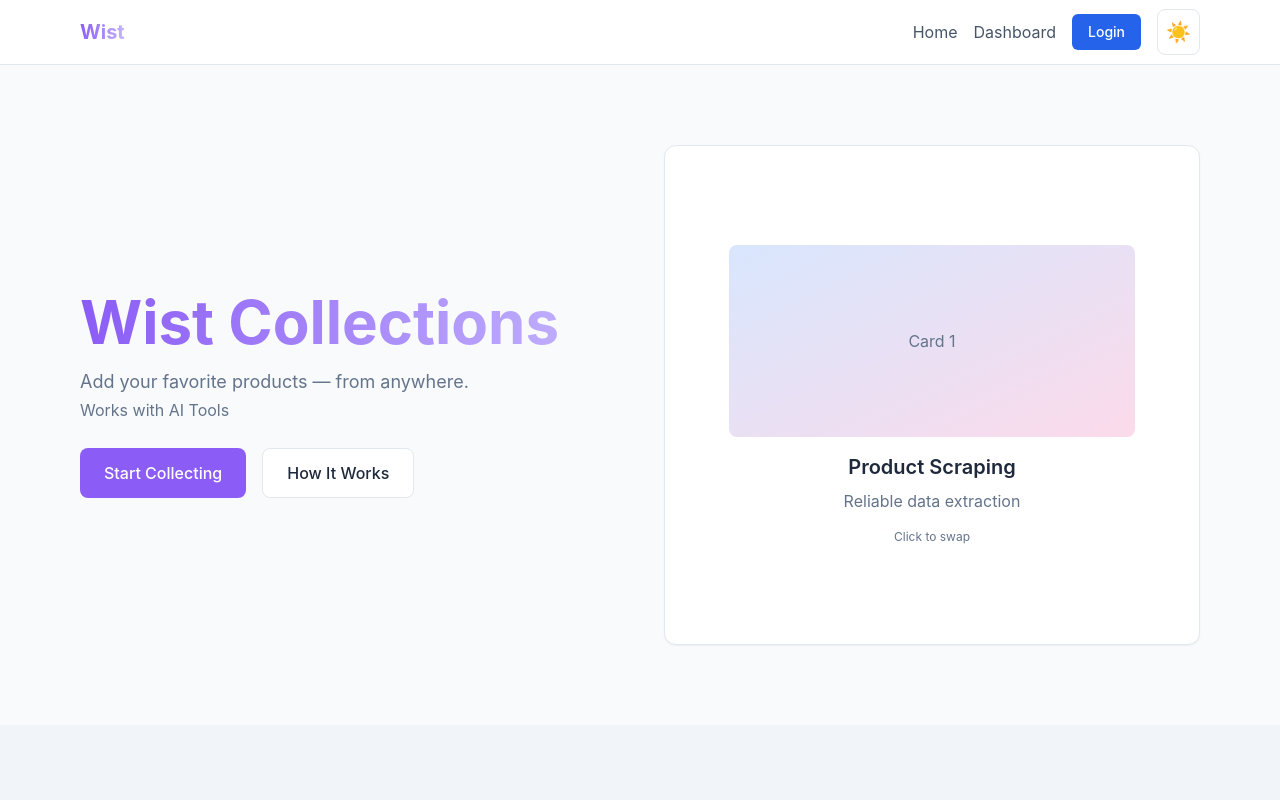
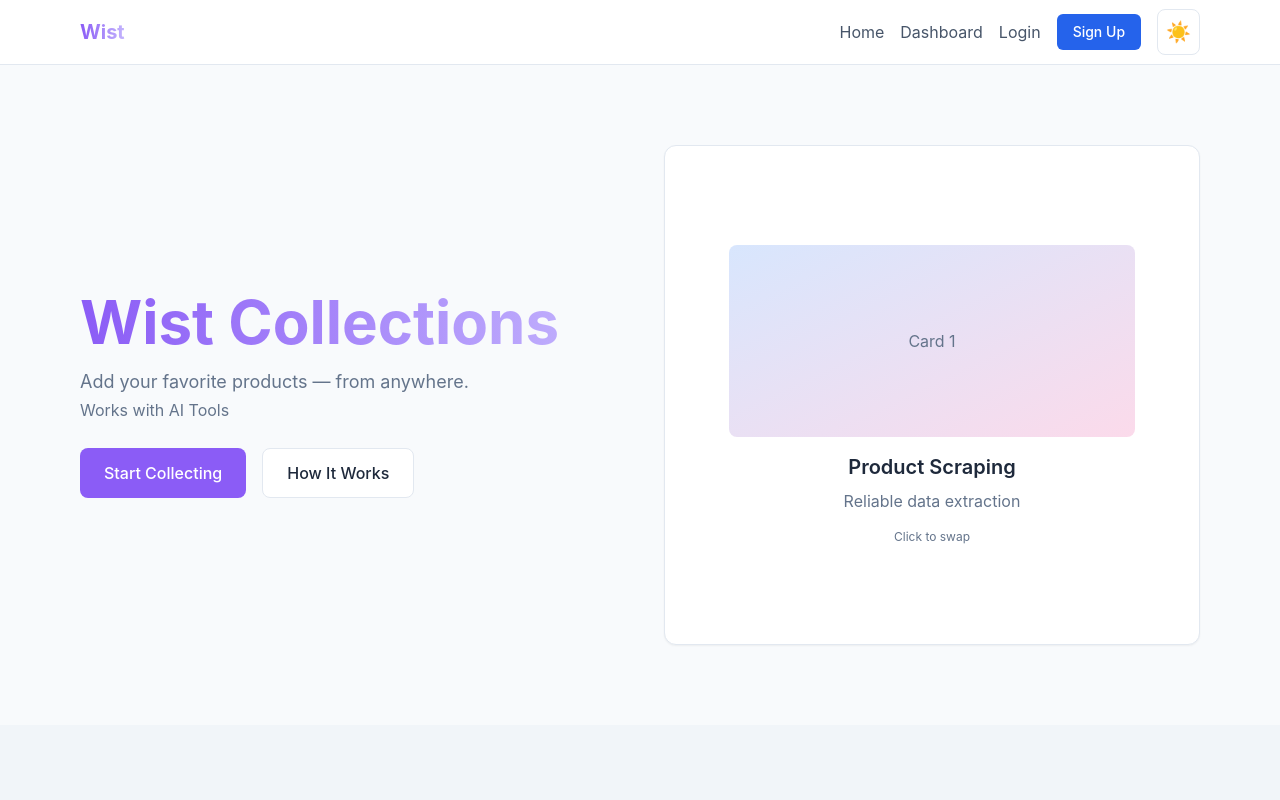
Before and after one commit to YuyenMarcus/Wist, a Next.js app: page / in a window 1280 px wide. Shown: the top 800 px of the page. Built offline with nearby package versions, Linux system fonts and the light colour scheme; no server answers.

Commit message:
Add signup link to NavBar and Supabase config instructions

```diff
--- a/components/layout/NavBar.tsx
+++ b/components/layout/NavBar.tsx
@@ -70,12 +70,20 @@ export default function NavBar() {
                     </button>
                   </>
                 ) : (
-                  <Link
-                    href="/login"
-                    className="px-4 py-2 rounded-md bg-blue-600 text-white hover:bg-blue-700 transition-colors text-sm font-medium"
-                  >
-                    Login
-                  </Link>
+                  <>
+                    <Link
+                      href="https://wishlist.nuvio.cloud/login"
+                      className="text-[var(--color-text-secondary)] hover:text-[var(--color-text)] transition-colors"
+                    >
+                      Login
+                    </Link>
+                    <Link
+                      href="https://wishlist.nuvio.cloud/signup"
+                      className="px-4 py-2 rounded-md bg-blue-600 text-white hover:bg-blue-700 transition-colors text-sm font-medium"
+                    >
+                      Sign Up
+                    </Link>
+                  </>
                 )}
               </>
             )}
```
Also changed, not shown: 1 other file (tests, documents, lock files or other folders).
